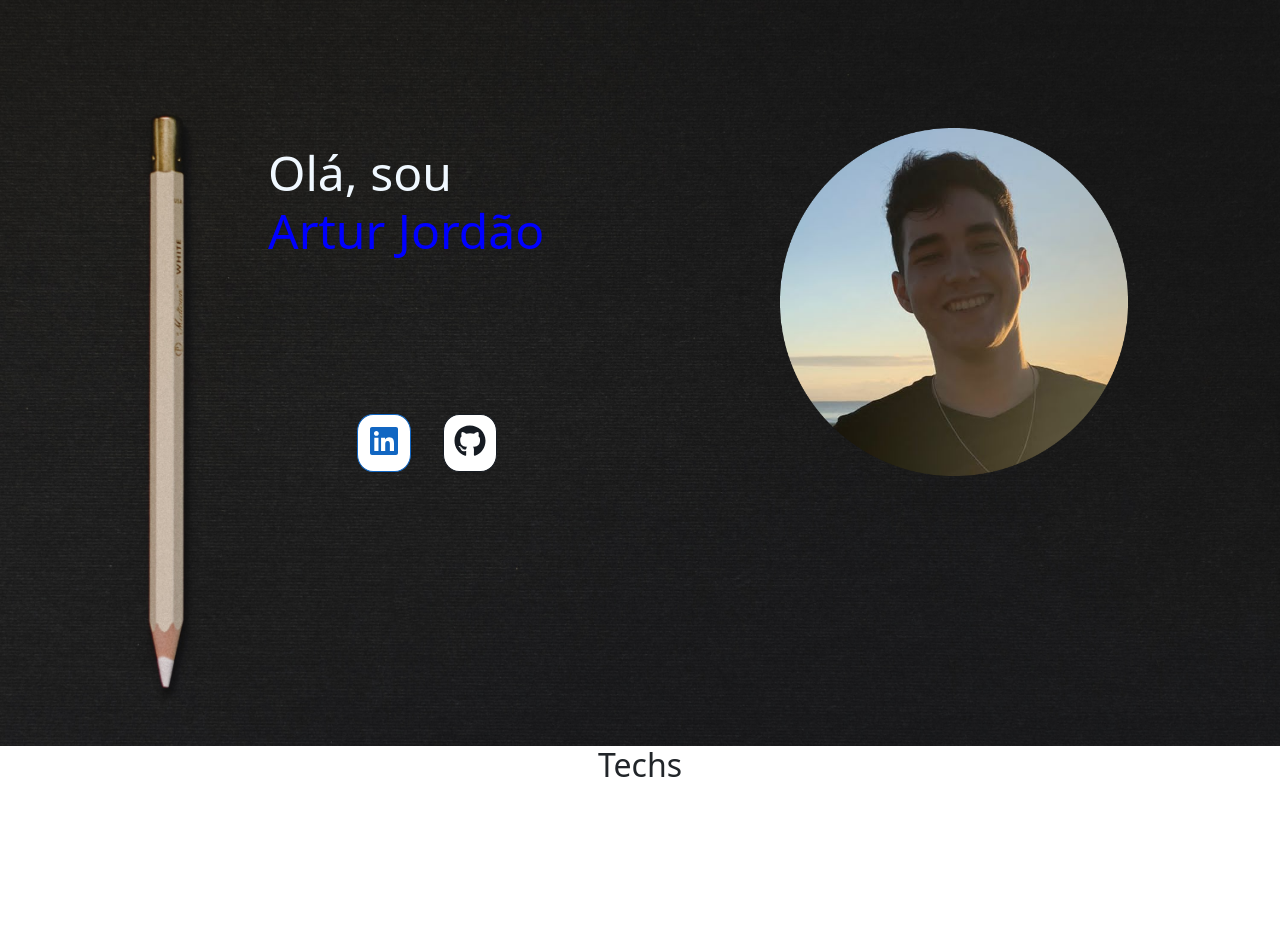
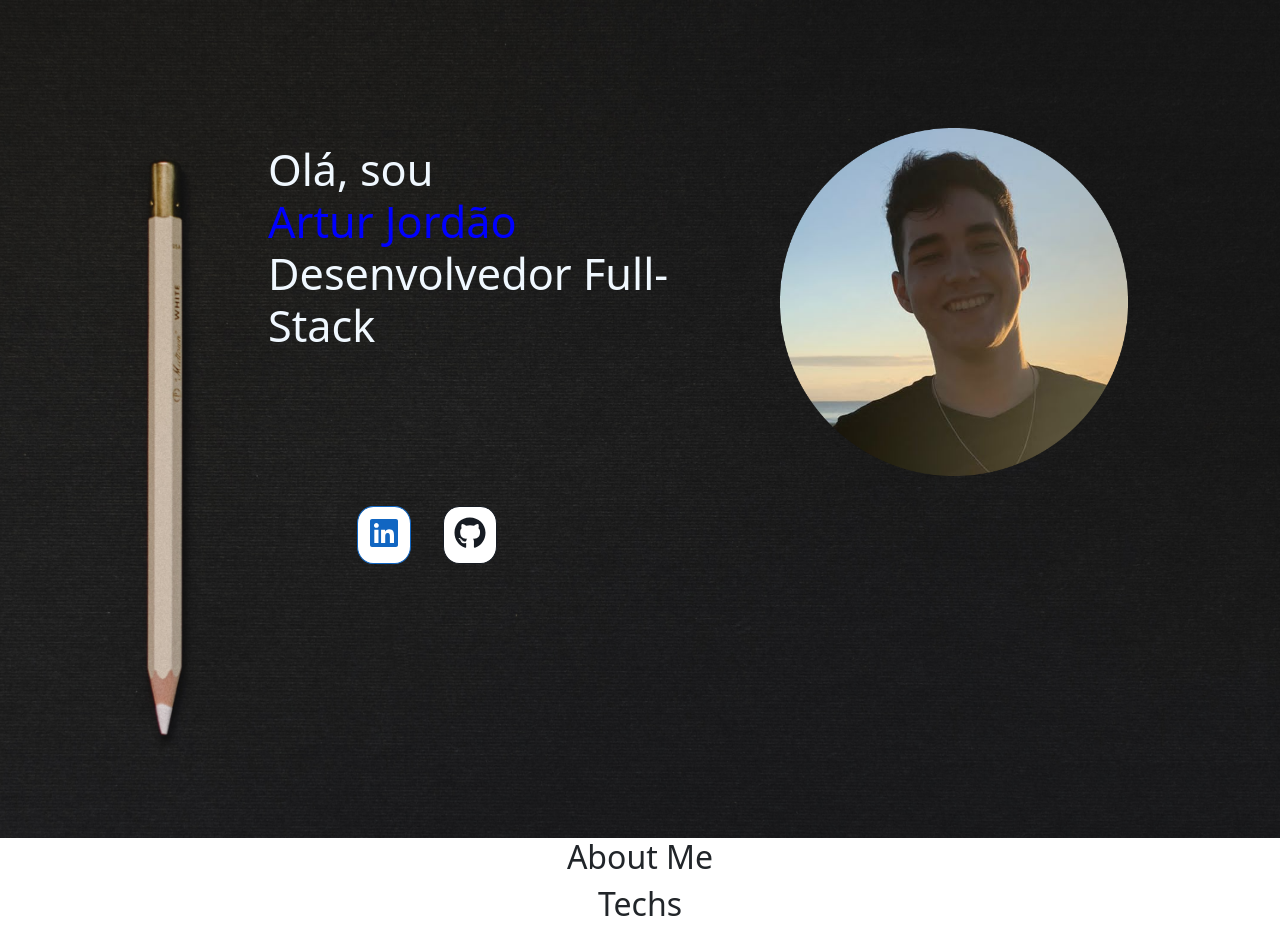
Before and after one commit to ArturJordaoo/PortFolio-2.0, a React (Vite) app in the folder Portfolio/: page / in a window 1280 px wide. Before the commit the page ends 800 px from the top, so only its background shows below. Built offline with nearby package versions, Linux system fonts and the light colour scheme.

Commit message:
commit 2

```diff
--- a/Portfolio/src/App.tsx
+++ b/Portfolio/src/App.tsx
@@ -1,15 +1,17 @@
 import { Heading } from './components/heading'
+import { AboutMe } from './components/aboutme'
+import { Skills } from './components/skills'
 
 // Bootstrap CSS
 import 'bootstrap/dist/css/bootstrap.min.css'
 // Bootstrap Bundle JS
 import 'bootstrap/dist/js/bootstrap.bundle.min'
-import { Skills } from './components/skills'
 
 function App() {
 	return (
 		<div>
 			<Heading />
+			<AboutMe />
 			<Skills />
 		</div>
 	)
--- /dev/null
+++ b/Portfolio/src/components/aboutme.tsx
@@ -0,0 +1,5 @@
+export function AboutMe(){
+  return(
+    <h2 className="about-me">About Me</h2>
+  )
+}
--- a/Portfolio/src/components/heading.tsx
+++ b/Portfolio/src/components/heading.tsx
@@ -9,7 +9,7 @@ export function Heading() {
 				<Col md={8}>
 					<div id="heading" className="col">
 						<h1 id="intro">
-							Olá, sou <br /> <span className="nome">Artur Jordão</span>
+							Olá, sou <br /> <span className="nome">Artur Jordão</span> Desenvolvedor Full-Stack
 						</h1>
 						<div id="main-buttons">
 							<a
--- a/Portfolio/src/css/styles.css
+++ b/Portfolio/src/css/styles.css
@@ -6,23 +6,27 @@
   background-position: center;
 	color: aliceblue;
 }
-
+body{
+	background-color: #161b22;
+}
 /* parte de apresentação */
 .nome {
 	color: blue;
 }
-#propic {
-	width: 150%;
-}
 #intro {
 	text-align: left;
 	padding-top: 1rem;
-	font-size: 3rem;
+	font-size: 2.7rem;
+}
+#propic {
+	width: 150%;
 }
 .skill-row {
 	display: flex;
 	justify-content: center;
 }
+
+/* Buttons */
 a.social {
 	margin: 0 1rem;
 	transition: transform 250ms;
@@ -58,3 +62,7 @@ a.social:hover {
 #gitBtn:hover {
 	background-color: grey;
 }
+.about-me{
+	display: flex;
+	justify-content: center;
+}
```
